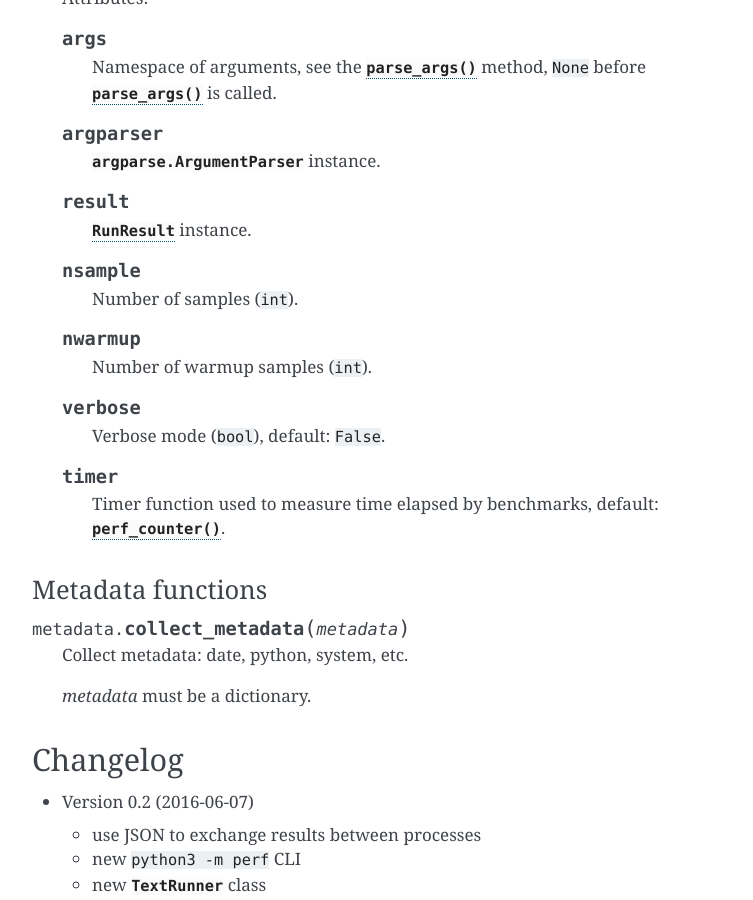
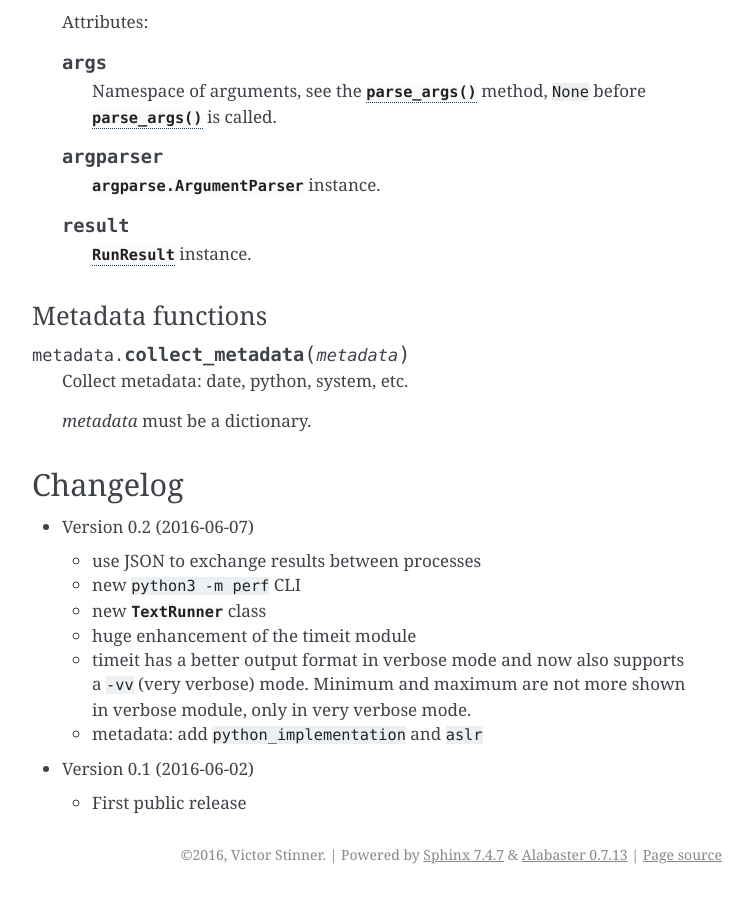
Before and after one commit to psf/pyperf, a Sphinx documentation site: the page built from doc/index.rst, in a window 1280 px wide and 900 px high, scrolled down 7482 px. Shown: the whole window, without its empty margins (388-1141 px from the left). Built offline with Sphinx 7.4.7, drawn with Linux system fonts in a browser that asks for light colours; some of the changed text lies outside the part shown.

Commit message:
Remove TextRunner.timer
* TextRunner.timer is replaced with perf.perf_counter(): don't let
  users pick a wrong timer, always use the best timer
* Add mock dependency to unit tests
* TextRunner.bench_func() now uses functools.partial() to avoid the
  cost of argument unpacking when bench_func() is called without
  argument

```diff
--- a/doc/index.rst
+++ b/doc/index.rst
@@ -396,23 +396,6 @@
 
       :class:`RunResult` instance.
 
-   .. attribute:: nsample
-
-      Number of samples (``int``).
-
-   .. attribute:: nwarmup
-
-      Number of warmup samples (``int``).
-
-   .. attribute:: verbose
-
-      Verbose mode (``bool``), default: ``False``.
-
-   .. attribute:: timer
-
-      Timer function used to measure time elapsed by benchmarks, default:
-      :func:`perf_counter`.
-
 
 
 Metadata functions
```
Also changed, not shown: other parts of doc/index.rst (+2 -2 lines), 4 other files.
